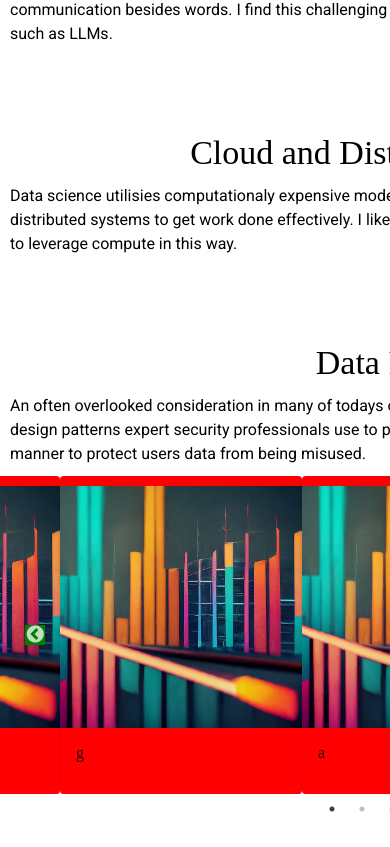
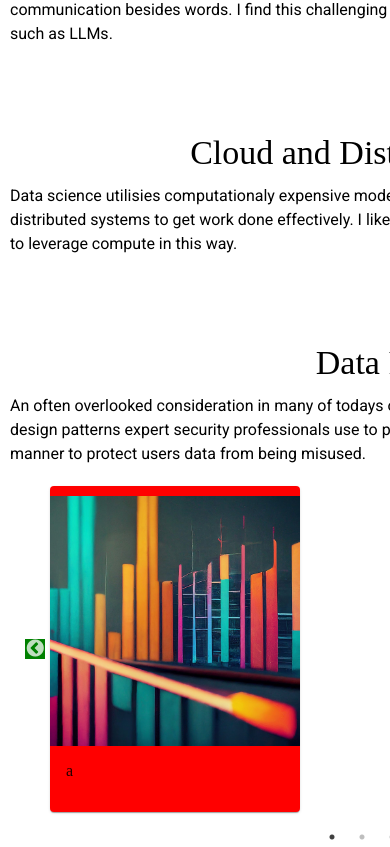
Before and after one commit to killian-n/killian-n.github.io, a React (Vite) app in the folder frontend/: page /#/ in a window 390 px wide. Shown: the part 1566-2413 px from the top of the page. Before the commit the page ends 2385 px from the top, so only its background shows below. Built offline with nearby package versions, Linux system fonts and the light colour scheme; the HTML template or start-up script is replaced by a standard one.

Commit message:
Started adding breakpoints for screen size changes

```diff
--- a/frontend/src/components/ParticleBackground.tsx
+++ b/frontend/src/components/ParticleBackground.tsx
@@ -1,13 +1,16 @@
 import { type ISourceOptions } from '@tsparticles/engine';
 import Particles from '@tsparticles/react';
 import { type Container } from '@tsparticles/engine';
-import { useMemo } from 'react';
+import { useMemo, useCallback } from 'react';
 import { IBackground } from '@tsparticles/engine';
 
 function ParticleBackground() {
-  const particlesLoaded = async (container?: Container): Promise<void> => {
-    console.log(container);
-  };
+  const particlesLoaded = useCallback(
+    async (container?: Container): Promise<void> => {
+      console.log(container);
+    },
+    [],
+  );
 
   const options: ISourceOptions = useMemo(
     () => ({
--- a/frontend/src/components/ProjectCard.tsx
+++ b/frontend/src/components/ProjectCard.tsx
@@ -11,6 +11,7 @@ const ProjectCard = forwardRef<HTMLDivElement, ProjectCardProps>(
           marginInline: 'auto',
           maxWidth: 'fit-content',
           minWidth: '30%',
+          margin: '10px',
         }}
         ref={ref}
       >
--- a/frontend/src/components/ProjectSlider.tsx
+++ b/frontend/src/components/ProjectSlider.tsx
@@ -25,6 +25,10 @@ const ProjectSlider = forwardRef<Slider, SliderProps>(function ProjectSlider(
     prevArrow: (
       <PrevArrow {...(props as ArrowProps)} />
     ) as React.ReactElement<ArrowProps>,
+    responsive: [
+      { breakpoint: 600, settings: { slidesToShow: 1, centerPadding: '40px' } },
+      { breakpoint: 900, settings: { slidesToShow: 1, centerPadding: '50px' } },
+    ],
   };
   return (
     <Slider {...settings} ref={ref}>
```
